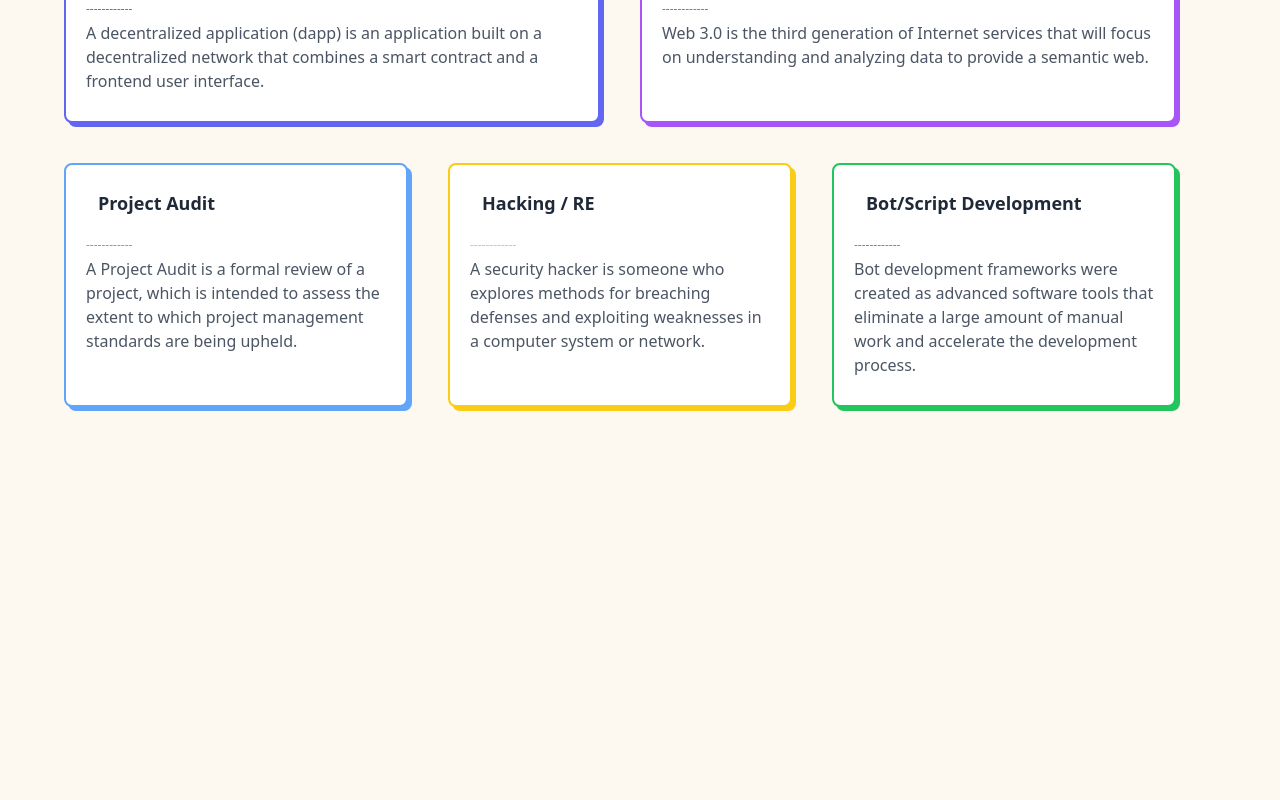
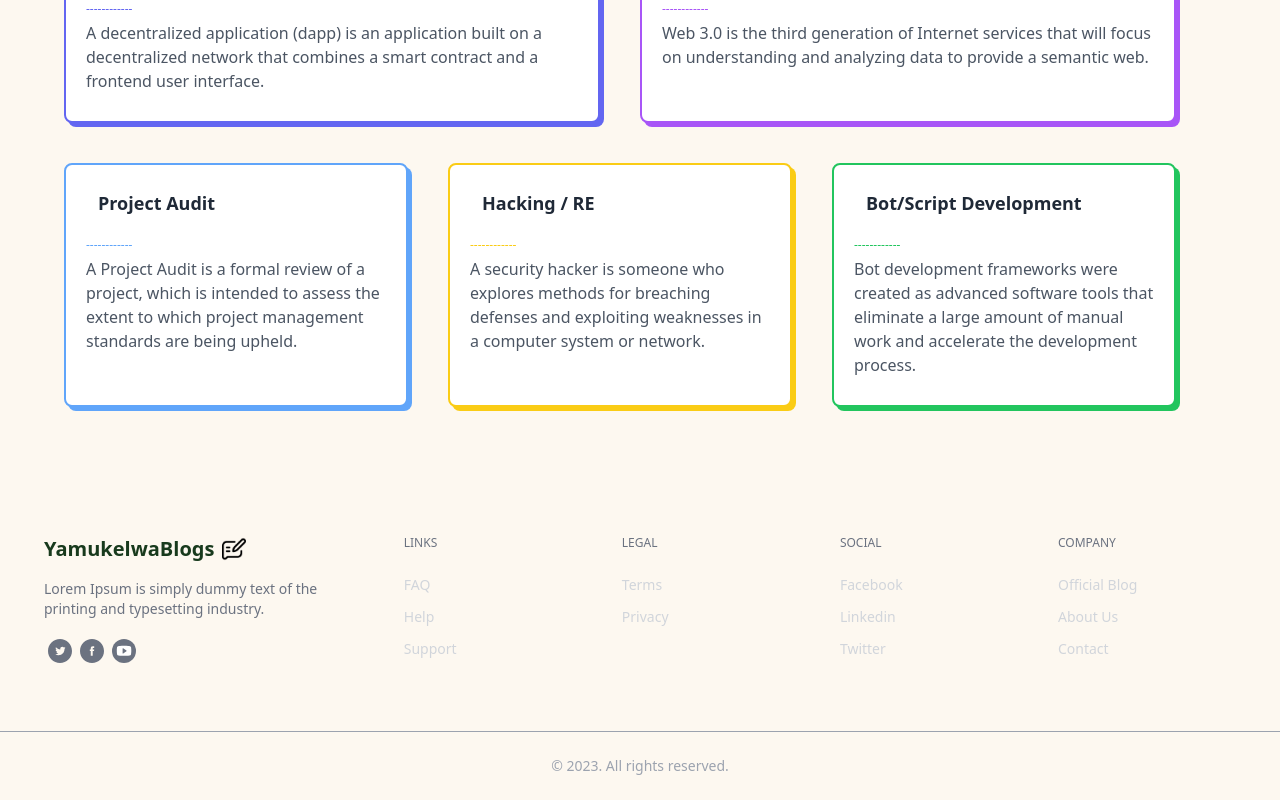
Before and after one commit to YamukelwaTech/Yamublogv2, a React (Create React App) app: page / in a window 1280 px wide. Shown: the part 1223-2023 px from the top of the page. Before the commit the page ends 1650 px from the top, so only its background shows below. Built offline with nearby package versions, Linux system fonts and the light colour scheme; no server answers.

Commit message:
Chore:Footer added

```diff
--- /dev/null
+++ b/src/components/footer.jsx
@@ -0,0 +1,189 @@
+import React from "react";
+import blog from "../assets/Icons/blog.png";
+
+const Footer = () => {
+  return (
+    <div className="bg-customColor1 mt-12">
+      <div className="max-w-screen-xl py-10 px-4 sm:px-6 text-gray-800 sm:flex justify-between mx-auto">
+        <div className="p-5 sm:w-4/12">
+          <div className="flex items-center mb-4">
+            <h3 className="font-bold text-xl text-customColor2">YamukelwaBlogs</h3>
+            <img src={blog} alt="Blog Icon" className="ml-2 h-6 w-6" />
+          </div>
+          <p className="text-gray-500 text-sm mb-5">
+            Lorem Ipsum is simply dummy text of the printing and typesetting industry.
+          </p>
+          <div className="flex-row flex">
+            <a href="/#" className="w-6 mx-1">
+              <svg
+                className="fill-current cursor-pointer text-gray-500 hover:text-indigo-600"
+                width="100%"
+                height="100%"
+                viewBox="0 0 24 24"
+                version="1.1"
+                xmlns="http://www.w3.org/2000/svg"
+                xmlnsXlink="http://www.w3.org/1999/xlink"
+                xmlSpace="preserve"
+                xmlnsSerif="http://www.serif.com/"
+                style={{
+                  fillRule: "evenodd",
+                  clipRule: "evenodd",
+                  strokeLinejoin: "round",
+                  strokeMiterlimit: 2,
+                }}
+              >
+                <path
+                  id="Twitter"
+                  d="M24,12c0,6.627 -5.373,12 -12,12c-6.627,0 -12,-5.373 -12,-12c0,-6.627 5.373,-12 12,-12c6.627,0 12,5.373 12,12Zm-6.465,-3.192c-0.379,0.168 -0.786,0.281 -1.213,0.333c0.436,-0.262 0.771,-0.676 0.929,-1.169c-0.408,0.242 -0.86,0.418 -1.341,0.513c-0.385,-0.411 -0.934,-0.667 -1.541,-0.667c-1.167,0 -2.112,0.945 -2.112,2.111c0,0.166 0.018,0.327 0.054,0.482c-1.754,-0.088 -3.31,-0.929 -4.352,-2.206c-0.181,0.311 -0.286,0.674 -0.286,1.061c0,0.733 0.373,1.379 0.94,1.757c-0.346,-0.01 -0.672,-0.106 -0.956,-0.264c-0.001,0.009 -0.001,0.018 -0.001,0.027c0,1.023 0.728,1.877 1.694,2.07c-0.177,0.049 -0.364,0.075 -0.556,0.075c-0.137,0 -0.269,-0.014 -0.397,-0.038c0.268,0.838 1.048,1.449 1.972,1.466c-0.723,0.566 -1.633,0.904 -2.622,0.904c-0.171,0 -0.339,-0.01 -0.504,-0.03c0.934,0.599 2.044,0.949 3.237,0.949c3.883,0 6.007,-3.217 6.007,-6.008c0,-0.091 -0.002,-0.183 -0.006,-0.273c0.413,-0.298 0.771,-0.67 1.054,-1.093Z"
+                ></path>
+              </svg>
+            </a>
+            <a href="/#" className="w-6 mx-1">
+              <svg
+                className="fill-current cursor-pointer text-gray-500 hover:text-indigo-600"
+                width="100%"
+                height="100%"
+                viewBox="0 0 24 24"
+                version="1.1"
+                xmlns="http://www.w3.org/2000/svg"
+                xmlnsXlink="http://www.w3.org/1999/xlink"
+                xmlSpace="preserve"
+                xmlnsSerif="http://www.serif.com/"
+                style={{
+                  fillRule: "evenodd",
+                  clipRule: "evenodd",
+                  strokeLinejoin: "round",
+                  strokeMiterlimit: 2,
+                }}
+              >
+                <path
+                  id="Facebook"
+                  d="M24,12c0,6.627 -5.373,12 -12,12c-6.627,0 -12,-5.373 -12,-12c0,-6.627 5.373,-12 12,-12c6.627,0 12,5.373 12,12Zm-11.278,0l1.294,0l0.172,-1.617l-1.466,0l0.002,-0.808c0,-0.422 0.04,-0.648 0.646,-0.648l0.809,0l0,-1.616l-1.295,0c-1.555,0 -2.103,0.784 -2.103,2.102l0,0.97l-0.969,0l0,1.617l0.969,0l0,4.689l1.941,0l0,-4.689Z"
+                ></path>
+              </svg>
+            </a>
+            <a href="/#" className="w-6 mx-1">
+              <svg
+                className="fill-current cursor-pointer text-gray-500 hover:text-indigo-600"
+                width="100%"
+                height="100%"
+                viewBox="0 0 24 24"
+                version="1.1"
+                xmlns="http://www.w3.org/2000/svg"
+                xmlnsXlink="http://www.w3.org/1999/xlink"
+                xmlSpace="preserve"
+                xmlnsSerif="http://www.serif.com/"
+                style={{
+                  fillRule: "evenodd",
+                  clipRule: "evenodd",
+                  strokeLinejoin: "round",
+                  strokeMiterlimit: 2,
+                }}
+              >
+                <g id="Layer_1">
+                  <circle id="Oval" cx="12" cy="12" r="12"></circle>
+                  <path
+                    id="Shape"
+                    d="M19.05,8.362c0,-0.062 0,-0.125 -0.063,-0.187l0,-0.063c-0.187,-0.562 -0.687,-0.937 -1.312,-0.937l0.125,0c0,0 -2.438,-0.375 -5.75,-0.375c-3.25,0 -5.75,0.375 -5.75,0.375l0.125,0c-0.625,0 -1.125,0.375 -1.313,0.937l0,0.063c0,0.062 0,0.125 -0.062,0.187c-0.063,0.625 -0.25,1.938 -0.25,3.438c0,1.5 0.187,2.812 0.25,3.437c0,0.063 0,0.125 0.062,0.188l0,0.062c0.188,0.563 0.688,0.938 1.313,0.938l-0.125,0c0,0 2.437,0.375 5.75,0.375c3.25,0 5.75,-0.375 5.75,-0.375l-0.125,0c0.625,0 1.125,-0.375 1.312,-0.938l0,-0.062c0,-0.063 0,-0.125 0.063,-0.188c0.062,-0.625 0.25,-1.937 0.25,-3.437c0,-1.5 -0.125,-2.813 -0.25,-3.438Zm-4.634,3.927l-3.201,2.315c-0.068,0.068 -0.137,0.068 -0.205,0.068c-0.068,0 -0.136,0 -0.204,-0.068c-0.136,-0.068 -0.204,-0.204 -0.204,-0.34l0,-4.631c0,-0.136 0.068,-0.273 0.204,-0.341c0.136,-0.068 0.272,-0.068 0.408,0l3.201,2.315c0.136,0.068 0.204,0.204 0.204,0.34c0,0.136 -0.068,0.273 -0.204,0.341Z"
+                    style={{ fill: "white" }}
+                  ></path>
+                </g>
+              </svg>
+            </a>
+          </div>
+        </div>
+        <div className="p-5 sm:w-1/5">
+          <div className="text-xs uppercase text-gray-500 font-medium mb-6">
+            Links
+          </div>
+          <a
+            href="/#"
+            className="my-3 block text-gray-300 hover:text-gray-100 text-sm font-medium duration-700"
+          >
+            FAQ
+          </a>
+          <a
+            href="/#"
+            className="my-3 block text-gray-300 hover:text-gray-100 text-sm font-medium duration-700"
+          >
+            Help
+          </a>
+          <a
+            href="/#"
+            className="my-3 block text-gray-300 hover:text-gray-100 text-sm font-medium duration-700"
+          >
+            Support
+          </a>
+        </div>
+        <div className="p-5 sm:w-1/5">
+          <div className="text-xs uppercase text-gray-500 font-medium mb-6">
+            Legal
+          </div>
+          <a
+            href="/#"
+            className="my-3 block text-gray-300 hover:text-gray-100 text-sm font-medium duration-700"
+          >
+            Terms
+          </a>
+          <a
+            href="/#"
+            className="my-3 block text-gray-300 hover:text-gray-100 text-sm font-medium duration-700"
+          >
+            Privacy
+          </a>
+        </div>
+        <div className="p-5 sm:w-1/5">
+          <div className="text-xs uppercase text-gray-500 font-medium mb-6">
+            Social
+          </div>
+          <a
+            href="/#"
+            className="my-3 block text-gray-300 hover:text-gray-100 text-sm font-medium duration-700"
+          >
+            Facebook
+          </a>
+          <a
+            href="/#"
+            className="my-3 block text-gray-300 hover:text-gray-100 text-sm font-medium duration-700"
+          >
+            Linkedin
+          </a>
+          <a
+            href="/#"
+            className="my-3 block text-gray-300 hover:text-gray-100 text-sm font-medium duration-700"
+          >
+            Twitter
+          </a>
+        </div>
+        <div className="p-5 sm:w-1/5">
+          <div className="text-xs uppercase text-gray-500 font-medium mb-6">
+            Company
+          </div>
+          <a
+            href="/#"
+            className="my-3 block text-gray-300 hover:text-gray-100 text-sm font-medium duration-700"
+          >
+            Official Blog
+          </a>
+          <a
+            href="/#"
+            className="my-3 block text-gray-300 hover:text-gray-100 text-sm font-medium duration-700"
+          >
+            About Us
+          </a>
+          <a
+            href="/#"
+            className="my-3 block text-gray-300 hover:text-gray-100 text-sm font-medium duration-700"
+          >
+            Contact
+          </a>
+        </div>
+      </div>
+      <div className="py-6 text-sm text-gray-400 border-t border-gray-400 text-center">
+        © 2023. All rights reserved.
+      </div>
+    </div>
+  );
+};
+
+export default Footer;
--- a/src/pages/Home.jsx
+++ b/src/pages/Home.jsx
@@ -1,12 +1,14 @@
 import React from "react";
 import HeroSection from "../components/hero2";
 import Services from "../components/services";
+import Footer from "../components/footer";
 
 const Home = () => {
   return (
     <>
       <HeroSection />
       <Services />
+      <Footer />
     </>
   );
 };
```
